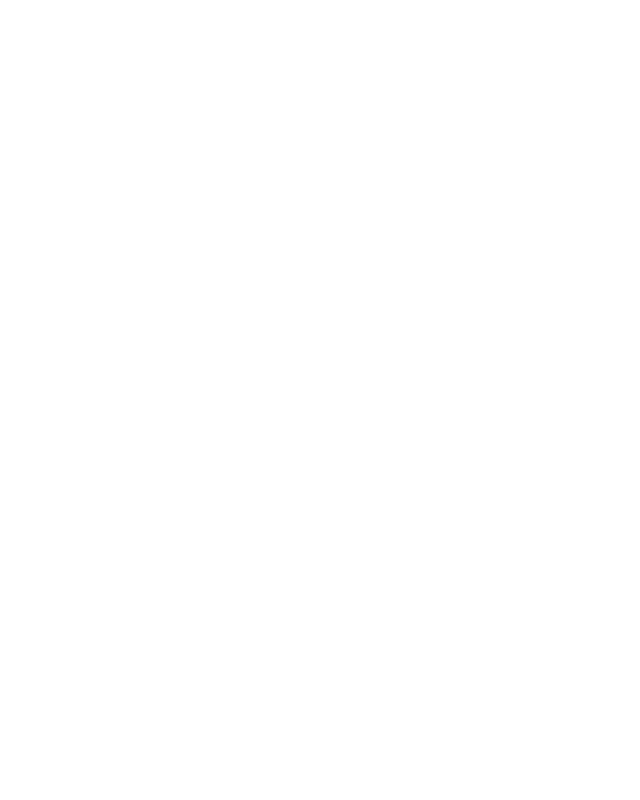
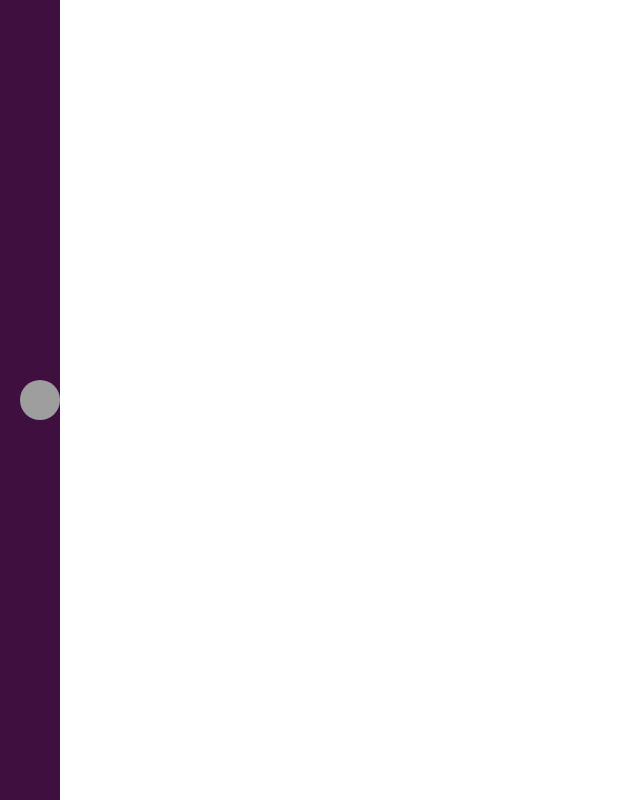
Before and after one commit to davidwesolowski/slack-clone, a React (Create React App) app: page / in a window 1280 px wide. Shown: the whole page, without its empty margins (0-640 px from the left). Built offline with nearby package versions, Linux system fonts and the light colour scheme; grey boxes are pictures that could not be loaded.

Commit message:
Created basic Header component with styles

```diff
--- a/src/App.js
+++ b/src/App.js
@@ -1,10 +1,11 @@
 import React from 'react'
 import './App.css';
+import Header from './components/Header/Header';
 
 const App = () => {
   return (
-    <div>
-
+    <div className="app__body">
+      <Header />
 
     </div>
   )
--- /dev/null
+++ b/src/components/Header/Header.css
@@ -0,0 +1,15 @@
+.header {
+    display: flex;
+    align-items: center;
+    justify-content: space-between;
+    padding: 1rem 0;
+    color: #fff;
+    background-color: var(--slack-color);
+}
+
+.header__left {
+    flex: .3;
+    display: flex;
+    align-items: center;
+    margin-left: 2rem;
+}
--- /dev/null
+++ b/src/components/Header/Header.js
@@ -0,0 +1,15 @@
+import React from 'react'
+import { Avatar } from '@material-ui/core';
+import './Header.css';
+
+const Header = () => {
+    return (
+        <div className="header">
+            <div className="header__left">
+                <Avatar src="user" alt="user-avatar"/>
+            </div>
+        </div>
+    )
+}
+
+export default Header
```
Also changed, not shown: 1 other file (tests, documents, lock files or other folders).
